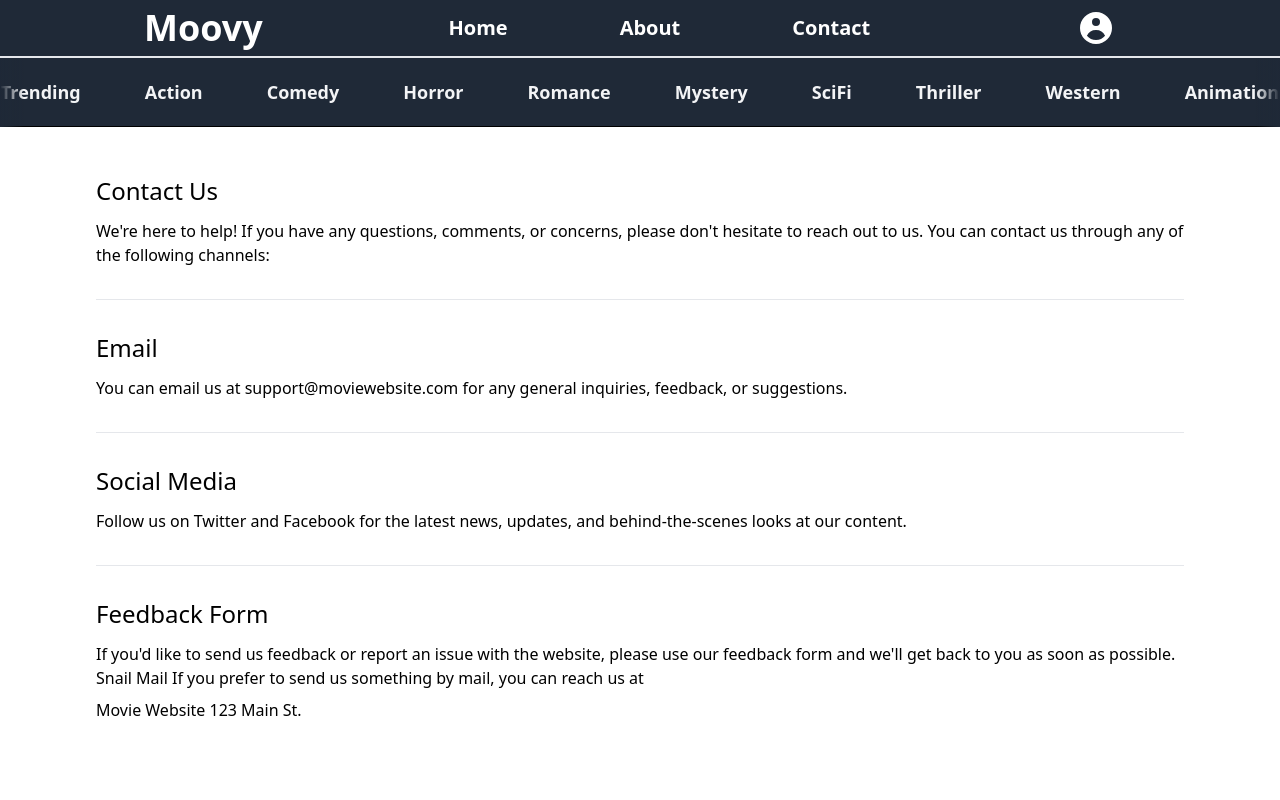
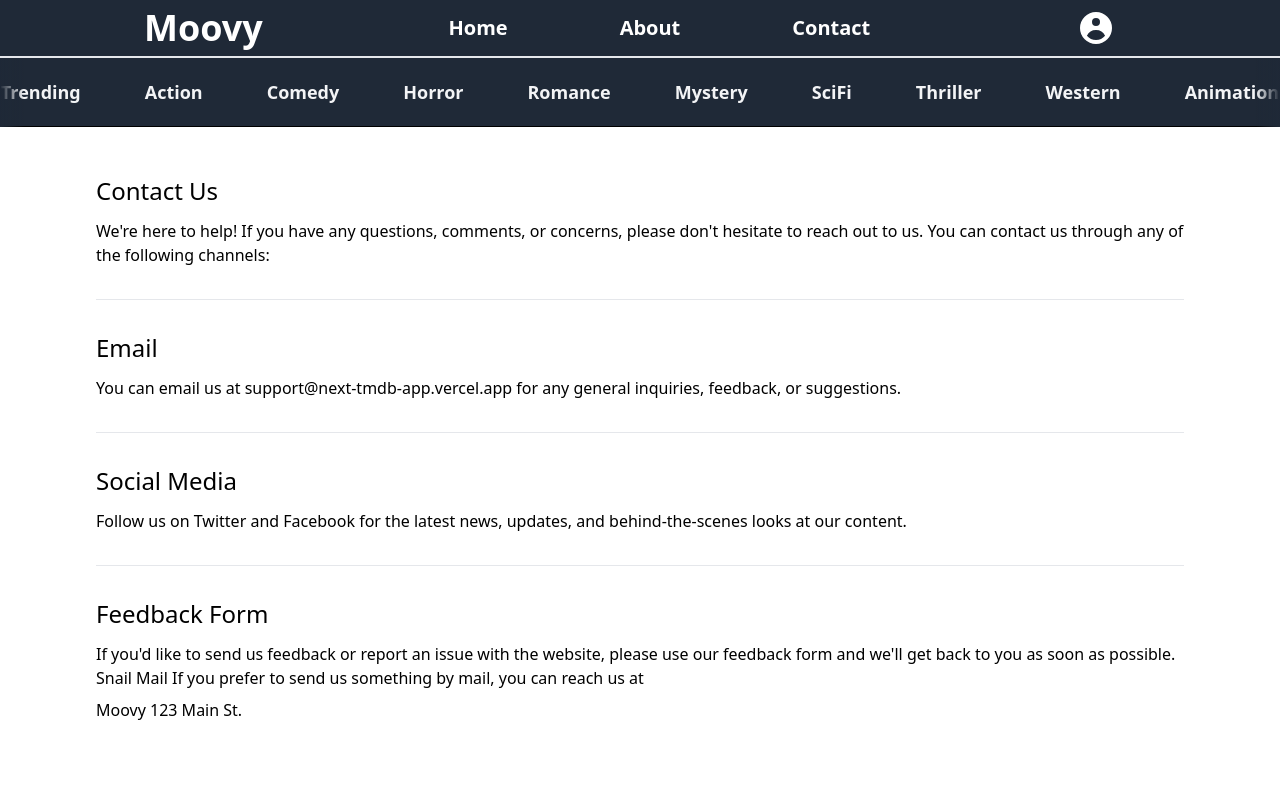
Before and after one commit to IKorchev/next-tmdb-app, a Next.js app: page /contact in a window 1280 px wide. Shown: the top 800 px of the page. Built offline with nearby package versions, Linux system fonts and the light colour scheme; no server answers.

Commit message:
FIX: unescaped apostrophes

```diff
--- a/pages/contact.js
+++ b/pages/contact.js
@@ -5,19 +5,20 @@ const contact = () => {
     <>
       <div className='container py-12 px-5 md:px-24'>
         <h2>Contact Us</h2>
-        <p className='mt-3'>We're here to help! If you have any questions, comments, or concerns, please don't hesitate to reach out to us. You can contact us through any of the following channels:</p>
+        <p className='mt-3'>We&apos;re here to help! If you have any questions, comments, or concerns, please don&apos;t hesitate to reach out to us. You can contact us through any of the following channels:</p>
         <hr className='my-8' />
         <h2>Email</h2>
-        <p className='mt-3'> You can email us at support@moviewebsite.com for any general inquiries, feedback, or suggestions.</p>
+        <p className='mt-3'> You can email us at support@next-tmdb-app.vercel.app for any general inquiries, feedback, or suggestions.</p>
         <hr className='my-8' />
         <h2>Social Media </h2>
         <p className='mt-3'> Follow us on Twitter and Facebook for the latest news, updates, and behind-the-scenes looks at our content.</p>
         <hr className='my-8' />
         <h2>Feedback Form</h2>
         <p className='mt-3'>
-          If you'd like to send us feedback or report an issue with the website, please use our feedback form and we'll get back to you as soon as possible. Snail Mail If you prefer to send us something by mail, you can reach us at
+          If you&apos;d like to send us feedback or report an issue with the website, please use our feedback form and we&apos;ll get back to you as soon as possible. Snail Mail If you prefer to send us something by mail, you can reach us
+          at
         </p>
-        <p className='mt-2'> Movie Website 123 Main St.</p>
+        <p className='mt-2'> Moovy 123 Main St.</p>
       </div>
     </>
   );
```
